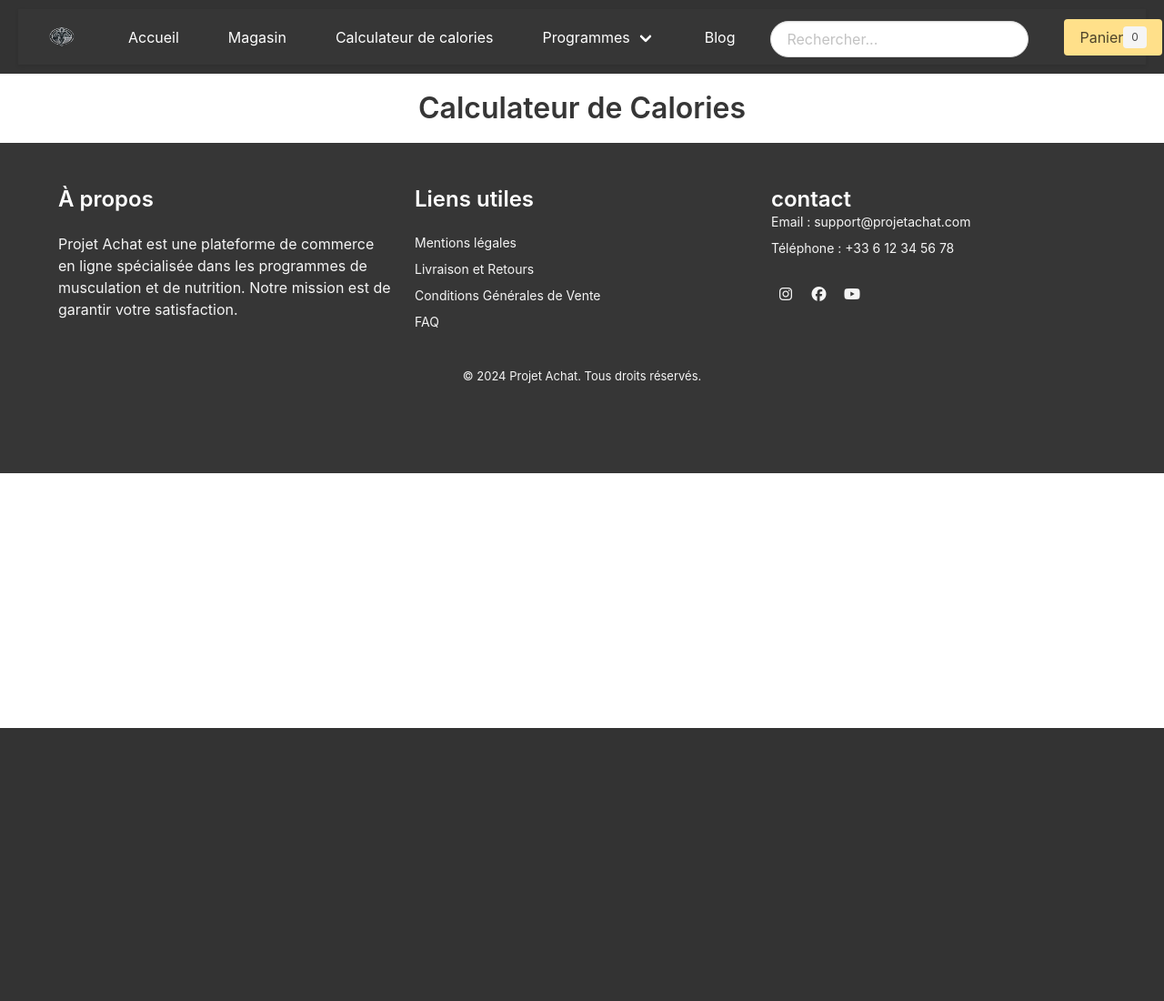
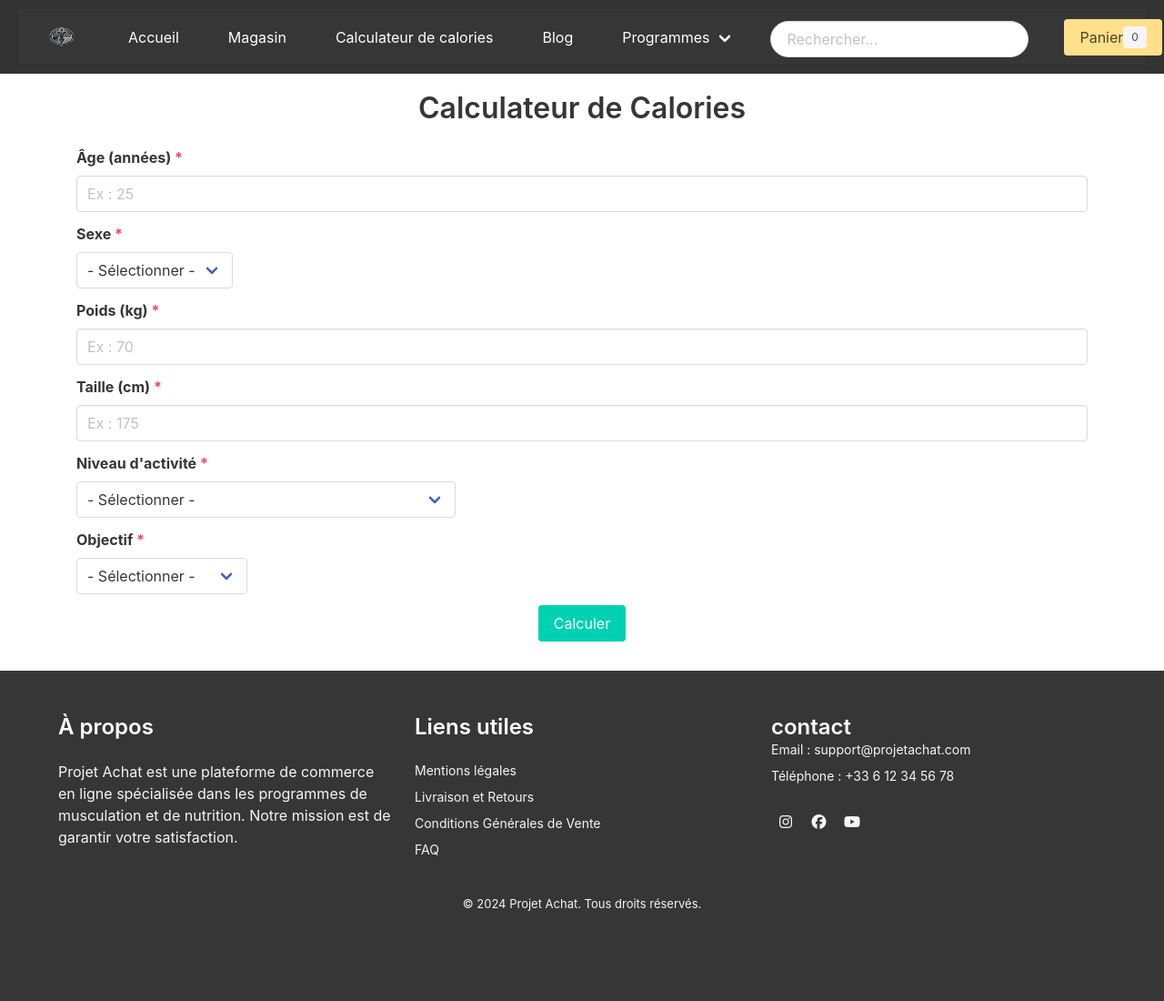
Before and after one commit to LNathael/projet_PHP_, a PHP site: page /calculateur_calories.php in a window 1280 px wide; the page is wider, and only the part inside the window is pictured. Shown: that part at 91% size. Before the commit the page ends 800 px from the top of that part, so only its background shows below. Run offline with PHP 8.4, Linux system fonts and the light colour scheme; some libraries are stand-ins or nearby versions.

Commit message:
comiit nouveauté
problème bar recherche et calculateur colorique à revoir

```diff
--- a/assets/includes/header.php
+++ b/assets/includes/header.php
@@ -33,6 +33,7 @@ if (session_status() === PHP_SESSION_NONE) {
                 <a class="navbar-item" href="../pages/accueil.php">Accueil</a>
                 <a class="navbar-item" href="../pages/magasin.php">Magasin</a>
                 <a class="navbar-item" href="../pages/calculateur_calories.php">Calculateur de calories</a>
+                <a class="navbar-item" href="../pages/blog.php">Blog</a>
 
                 <div class="navbar-item has-dropdown is-hoverable">
                     <a class="navbar-link">Programmes</a>
@@ -43,7 +44,7 @@ if (session_status() === PHP_SESSION_NONE) {
                     </div>
                 </div>
 
-                <a class="navbar-item" href="../pages/blog.php">Blog</a>
+
             </div>
 
             <div class="navbar-end">
--- a/assets/pages/calculateur_calories.php
+++ b/assets/pages/calculateur_calories.php
@@ -3,11 +3,131 @@
 <?php include '../includes/header.php'; ?>
 <body>
 <main class="container">
-    <h1 class="title">Calculateur de Calories</h1>
-    <form>
-        <!-- Formulaire calculateur -->
+    <h1 class="title has-text-centered">Calculateur de Calories</h1>
+    <form id="calorie-form" class="box" onsubmit="calculateCalories(event)">
+        <div class="field">
+            <label class="label">Âge (années) <span class="has-text-danger">*</span></label>
+            <div class="control">
+                <input class="input" type="number" id="age" name="age" placeholder="Ex : 25" required>
+            </div>
+        </div>
+
+        <div class="field">
+            <label class="label">Sexe <span class="has-text-danger">*</span></label>
+            <div class="control">
+                <div class="select">
+                    <select id="gender" name="gender" required>
+                        <option value="" disabled selected>- Sélectionner -</option>
+                        <option value="male">Homme</option>
+                        <option value="female">Femme</option>
+                    </select>
+                </div>
+            </div>
+        </div>
+
+        <div class="field">
+            <label class="label">Poids (kg) <span class="has-text-danger">*</span></label>
+            <div class="control">
+                <input class="input" type="number" id="weight" name="weight" placeholder="Ex : 70" required>
+            </div>
+        </div>
+
+        <div class="field">
+            <label class="label">Taille (cm) <span class="has-text-danger">*</span></label>
+            <div class="control">
+                <input class="input" type="number" id="height" name="height" placeholder="Ex : 175" required>
+            </div>
+        </div>
+
+        <div class="field">
+            <label class="label">Niveau d'activité <span class="has-text-danger">*</span></label>
+            <div class="control">
+                <div class="select">
+                    <select id="activity" name="activity" required>
+                        <option value="" disabled selected>- Sélectionner -</option>
+                        <option value="1.2">Sédentaire (peu ou pas d'exercice)</option>
+                        <option value="1.375">Activité légère (1-3 jours/semaine)</option>
+                        <option value="1.55">Activité modérée (3-5 jours/semaine)</option>
+                        <option value="1.725">Activité intense (6-7 jours/semaine)</option>
+                        <option value="1.9">Activité très intense (travail physique ou athlète)</option>
+                    </select>
+                </div>
+            </div>
+        </div>
+
+        <div class="field">
+            <label class="label">Objectif <span class="has-text-danger">*</span></label>
+            <div class="control">
+                <div class="select">
+                    <select id="goal" name="goal" required>
+                        <option value="" disabled selected>- Sélectionner -</option>
+                        <option value="-500">Perte de poids</option>
+                        <option value="0">Maintien du poids</option>
+                        <option value="500">Prise de masse</option>
+                    </select>
+                </div>
+            </div>
+        </div>
+
+        <div class="field has-text-centered">
+            <button type="submit" class="button is-primary">Calculer</button>
+        </div>
     </form>
+
+    <div id="result" class="notification is-info is-hidden">
+        <p id="calorie-result"></p>
+    </div>
 </main>
+
 <?php include '../includes/footer.php'; ?>
+
+<script>
+    // Fonction pour calculer les calories
+    function calculateCalories(event) {
+        event.preventDefault(); // Empêche l'envoi du formulaire
+
+        // Récupérer les valeurs des champs
+        const age = parseInt(document.getElementById('age').value);
+        const gender = document.getElementById('gender').value;
+        const weight = parseFloat(document.getElementById('weight').value);
+        const height = parseFloat(document.getElementById('height').value);
+        const activity = parseFloat(document.getElementById('activity').value);
+        const goal = parseInt(document.getElementById('goal').value);
+
+        // Vérification des valeurs
+        if (!age || !gender || !weight || !height || !activity || goal === null) {
+            alert("Veuillez remplir tous les champs correctement.");
+            return;
+        }
+
+        // Calcul des besoins caloriques de base (TMB - Taux Métabolique Basal)
+        let bmr;
+        if (gender === "male") {
+            // Formule Harris-Benedict pour les hommes
+            bmr = 88.362 + (13.397 * weight) + (4.799 * height) - (5.677 * age);
+        } else if (gender === "female") {
+            // Formule Harris-Benedict pour les femmes
+            bmr = 447.593 + (9.247 * weight) + (3.098 * height) - (4.330 * age);
+        }
+
+        // Ajuster en fonction du niveau d'activité
+        const maintenanceCalories = bmr * activity;
+
+        // Appliquer l'objectif
+        const targetCalories = maintenanceCalories + goal;
+
+        // Afficher le résultat
+        const resultDiv = document.getElementById('result');
+        const resultText = document.getElementById('calorie-result');
+
+        resultText.innerHTML = `
+            Vos besoins caloriques journaliers sont estimés à <strong>${Math.round(targetCalories)}</strong> calories.
+        `;
+
+        resultDiv.classList.remove('is-hidden');
+        return false; // Empêche également toute navigation
+
+    }
+</script>
 </body>
 </html>
```
Also changed, not shown: assets/pages/poubelle/affichage_rapport_calorie.php (added, +50 -0 lines), assets/pages/recherche.php (+13 -6 lines).
